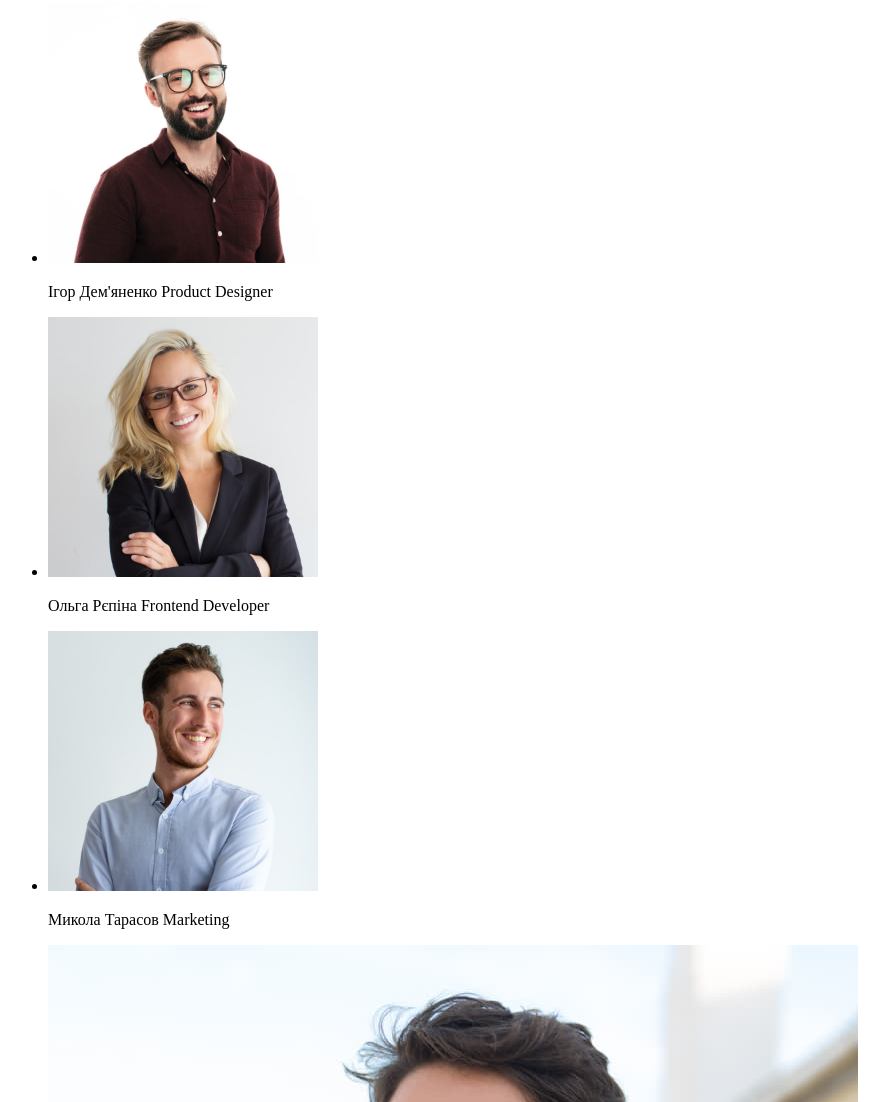
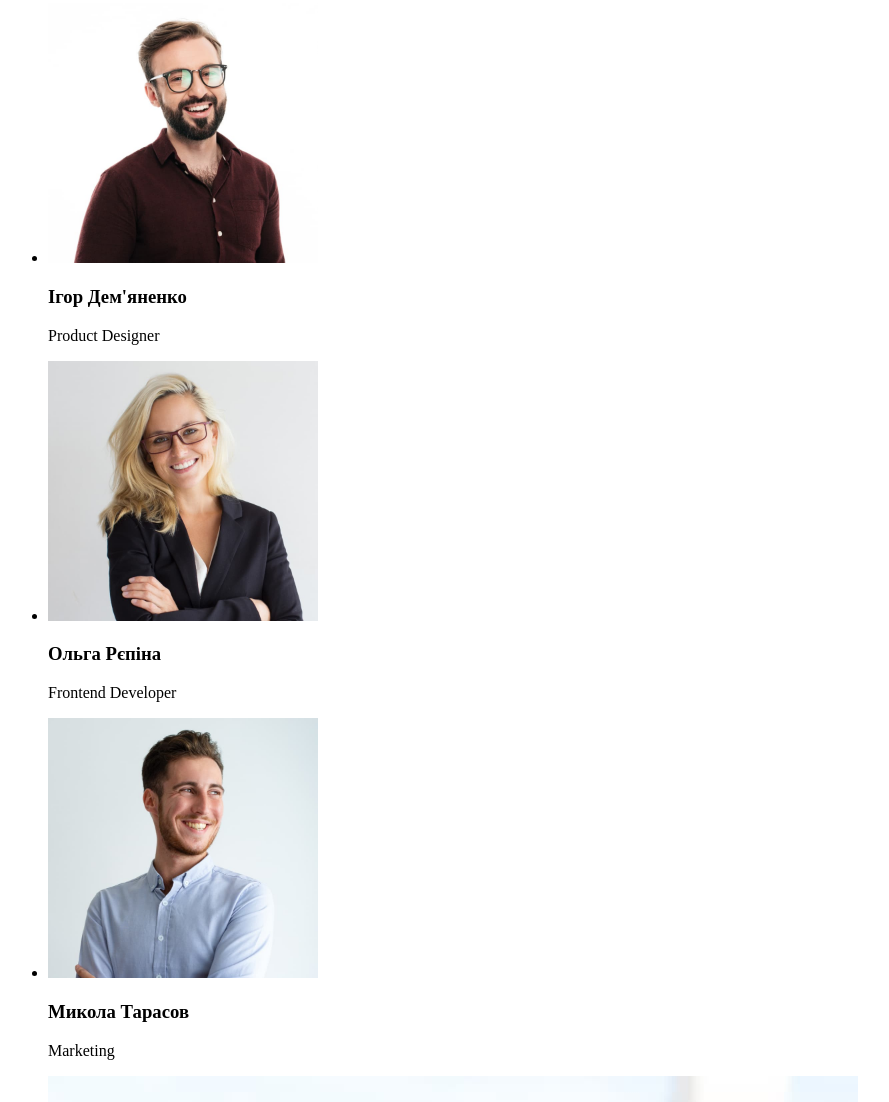
Before and after one commit to alexholov/goit-markup-hw-01, a plain HTML site: page index.html in a window 1280 px wide. Shown: the part 1570-2672 px from the top of the page, without its empty margins (0-889 px from the left). Drawn offline with Linux system fonts and the light colour scheme.

Commit message:
исправил теги <h3> и <p>

```diff
--- a/index.html
+++ b/index.html
@@ -86,19 +86,23 @@
         <ul>
           <li>
             <img src="/images/img(3)(1).jpg" alt="Фотография работника" width="270" height="260" />
-            <p>Ігор Дем'яненко Product Designer</p>
+            <h3>Ігор Дем'яненко</h3>
+            <p> Product Designer</p>
           </li>
           <li>
             <img src="/images/img(4)(1).jpg" alt="Фотография работника" width="270" height="260" />
-            <p>Ольга Рєпіна Frontend Developer</p>
+            <h3>Ольга Рєпіна</h3>
+            <p> Frontend Developer</p>
           </li>
           <li>
             <img src="/images/img(5)(1).jpg" alt="Фотография работника" width="270" height="260" />
-            <p>Микола Тарасов Marketing</p>
+            <h3>Микола Тарасов</h3>
+            <p> Marketing</p>
           </li>
           <li>
             <img src="/images/img(6)(1).jpg" alt="Фотография работника" />
-            <p>Михайло Єрмаков UI Designer</p>
+            <h3>Михайло Єрмаков</h3>
+            <p> UI Designer</p>
           </li>
         </ul>
       </section>
```
